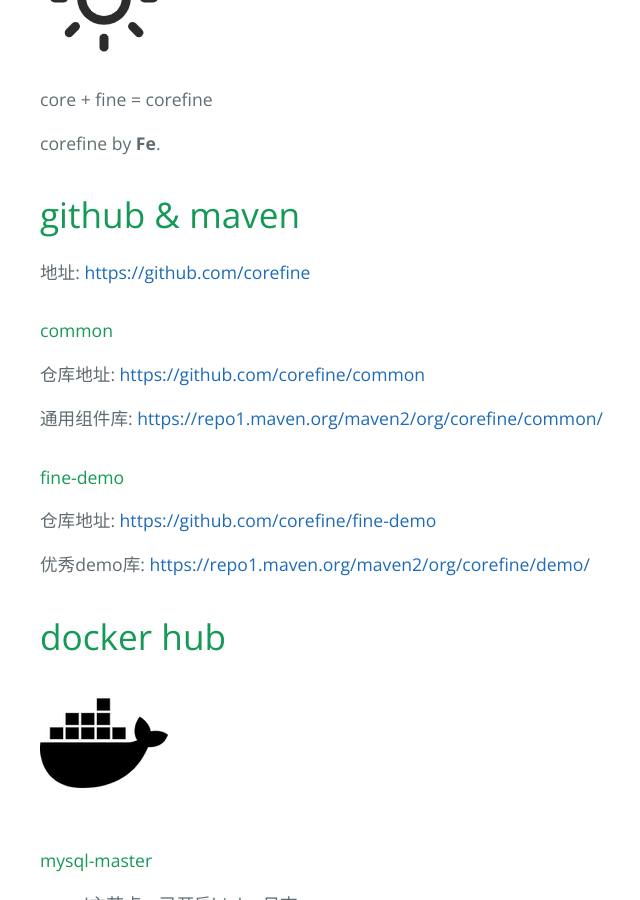
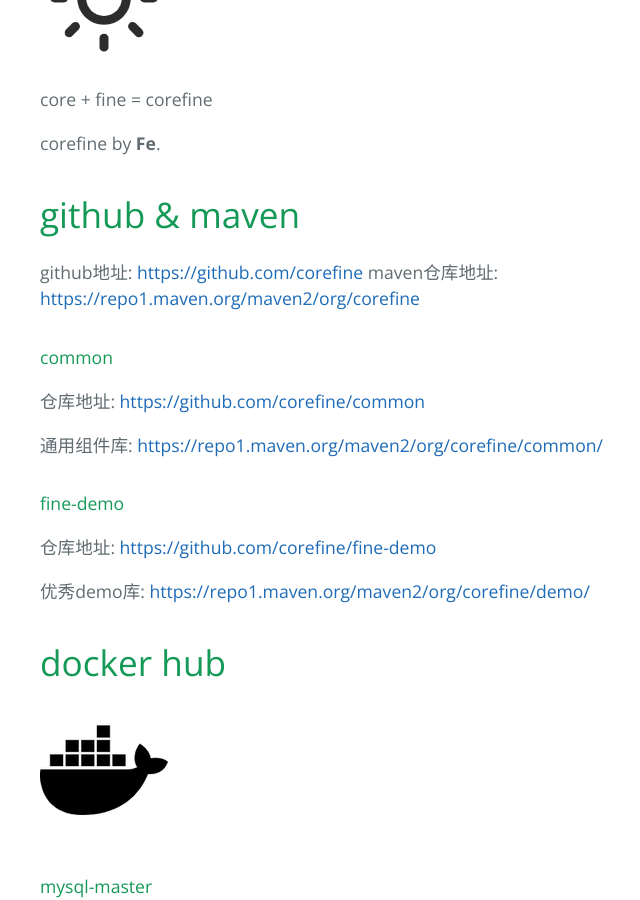
Before and after one commit to fe19880924/fe19880924.github.io, a Jekyll site: the page built from docs/index.md, in a window 1280 px wide and 900 px high, scrolled down 368 px. Shown: the whole window, without its empty margins (184-824 px from the left). Built offline with Jekyll 4.4.1, drawn with Linux system fonts in a browser that asks for light colours; the repository's description, which GitHub fills in, is left out; some of the changed lines change nothing that is shown.

Commit message:
Update index.md

```diff
--- a/docs/index.md
+++ b/docs/index.md
@@ -10,7 +10,8 @@
 
 # github & maven
 
-地址: [https://github.com/corefine](https://github.com/corefine)
+github地址: [https://github.com/corefine](https://github.com/corefine)
+maven仓库地址: [https://repo1.maven.org/maven2/org/corefine](https://repo1.maven.org/maven2/org/corefine)
 
 #### common
 
```
